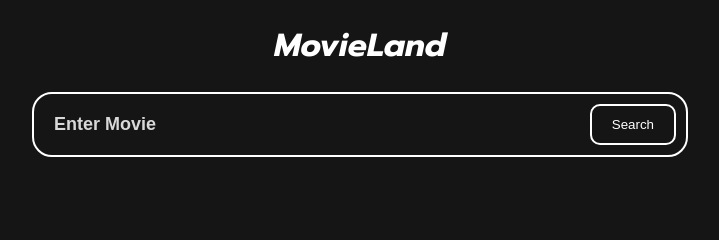
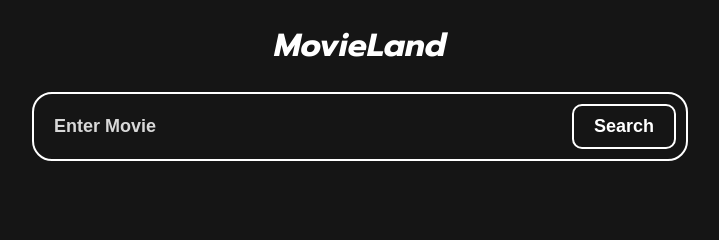
Before and after one commit to wisdomdevop/movieplay, a plain HTML site: page index.html in a window 1280 px wide. Shown: the top 240 px of the page, 280-999 px from the left. Drawn offline with Linux system fonts and the light colour scheme.

Commit message:
Update style.css

```diff
--- a/style.css
+++ b/style.css
@@ -44,6 +44,8 @@ body{
     padding: 10px 20px;
 
     border-radius: 10px;
+    font-size:large;
+    font-weight:600;
 }
 #movieForm input:active{
     background-color: transparent;
```
